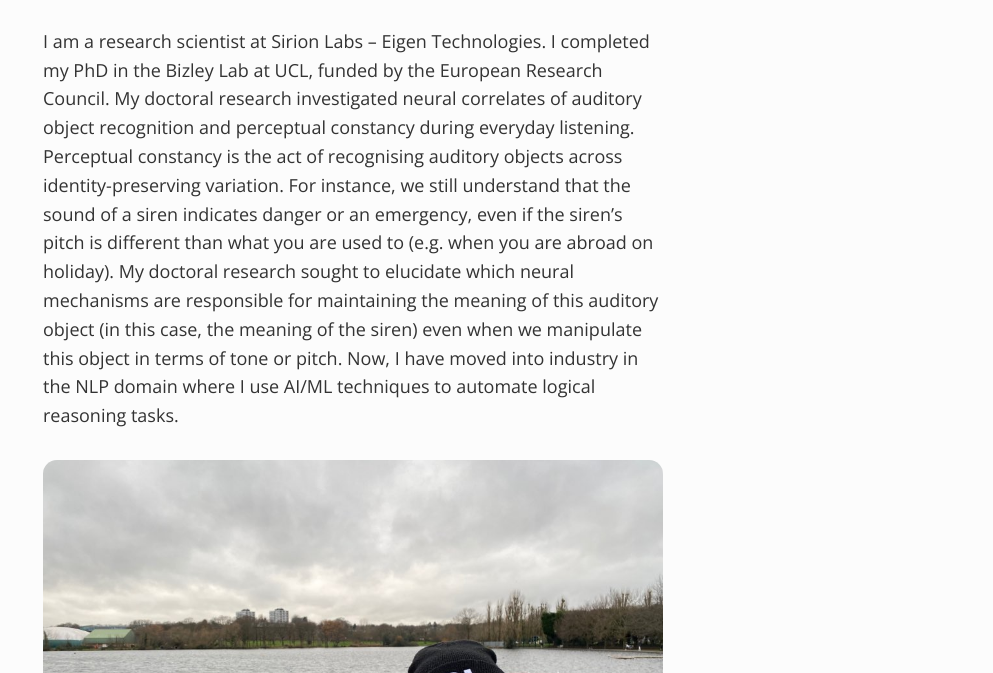
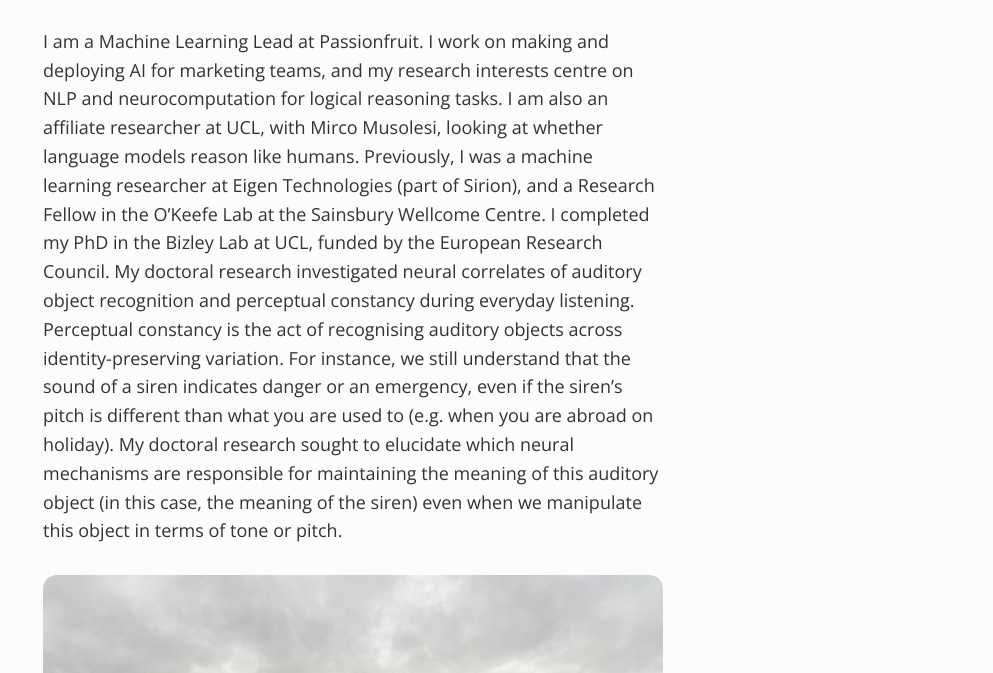
Before and after one commit to carlacodes/carlacodes.github.io, a plain HTML site: page index.html in a window 1280 px wide. Shown: the part 127-800 px from the top of the page, without its empty margins (287-1280 px from the left). Drawn offline with Linux system fonts and the light colour scheme.

Commit message:
Update the about page to the Passionfruit role.
The homepage still described the Sirion job. LinkedIn is the current source for the title and employer.

```diff
--- a/index.html
+++ b/index.html
@@ -4,7 +4,7 @@
   <meta charset="utf-8">
   <meta name="viewport" content="width=device-width, initial-scale=1">
   <title>about me - Carla Griffiths</title>
-  <meta name="description" content="Carla Griffiths is a research scientist at Sirion Labs – Eigen Technologies. She completed her PhD in the Bizley Lab at UCL.">
+  <meta name="description" content="Carla Griffiths is a Machine Learning Lead at Passionfruit and an affiliate researcher at UCL. She completed her PhD in the Bizley Lab.">
   <link rel="stylesheet" href="style.css">
 </head>
 <body>
@@ -34,7 +34,7 @@
   </header>
   <main id="content" class="column">
     <h1>about me</h1>
-    <p>I am a research scientist at Sirion Labs – Eigen Technologies. I completed my PhD in the Bizley Lab at UCL, funded by the European Research Council. My doctoral research investigated neural correlates of auditory object recognition and perceptual constancy during everyday listening. Perceptual constancy is the act of recognising auditory objects across identity-preserving variation. For instance, we still understand that the sound of a siren indicates danger or an emergency, even if the siren’s pitch is different than what you are used to (e.g. when you are abroad on holiday). My doctoral research sought to elucidate which neural mechanisms are responsible for maintaining the meaning of this auditory object (in this case, the meaning of the siren) even when we manipulate this object in terms of tone or pitch. Now, I have moved into industry in the NLP domain where I use AI/ML techniques to automate logical reasoning tasks.</p>
+    <p>I am a Machine Learning Lead at Passionfruit. I work on making and deploying AI for marketing teams, and my research interests centre on NLP and neurocomputation for logical reasoning tasks. I am also an affiliate researcher at UCL, with Mirco Musolesi, looking at whether language models reason like humans. Previously, I was a machine learning researcher at Eigen Technologies (part of Sirion), and a Research Fellow in the O’Keefe Lab at the Sainsbury Wellcome Centre. I completed my PhD in the Bizley Lab at UCL, funded by the European Research Council. My doctoral research investigated neural correlates of auditory object recognition and perceptual constancy during everyday listening. Perceptual constancy is the act of recognising auditory objects across identity-preserving variation. For instance, we still understand that the sound of a siren indicates danger or an emergency, even if the siren’s pitch is different than what you are used to (e.g. when you are abroad on holiday). My doctoral research sought to elucidate which neural mechanisms are responsible for maintaining the meaning of this auditory object (in this case, the meaning of the siren) even when we manipulate this object in terms of tone or pitch.</p>
     <figure class="portrait">
       <img src="images/portrait.jpg" width="960" height="720" alt="Carla Griffiths">
     </figure>
```
Also changed, not shown: updates/index.html (+1 -1 lines).
